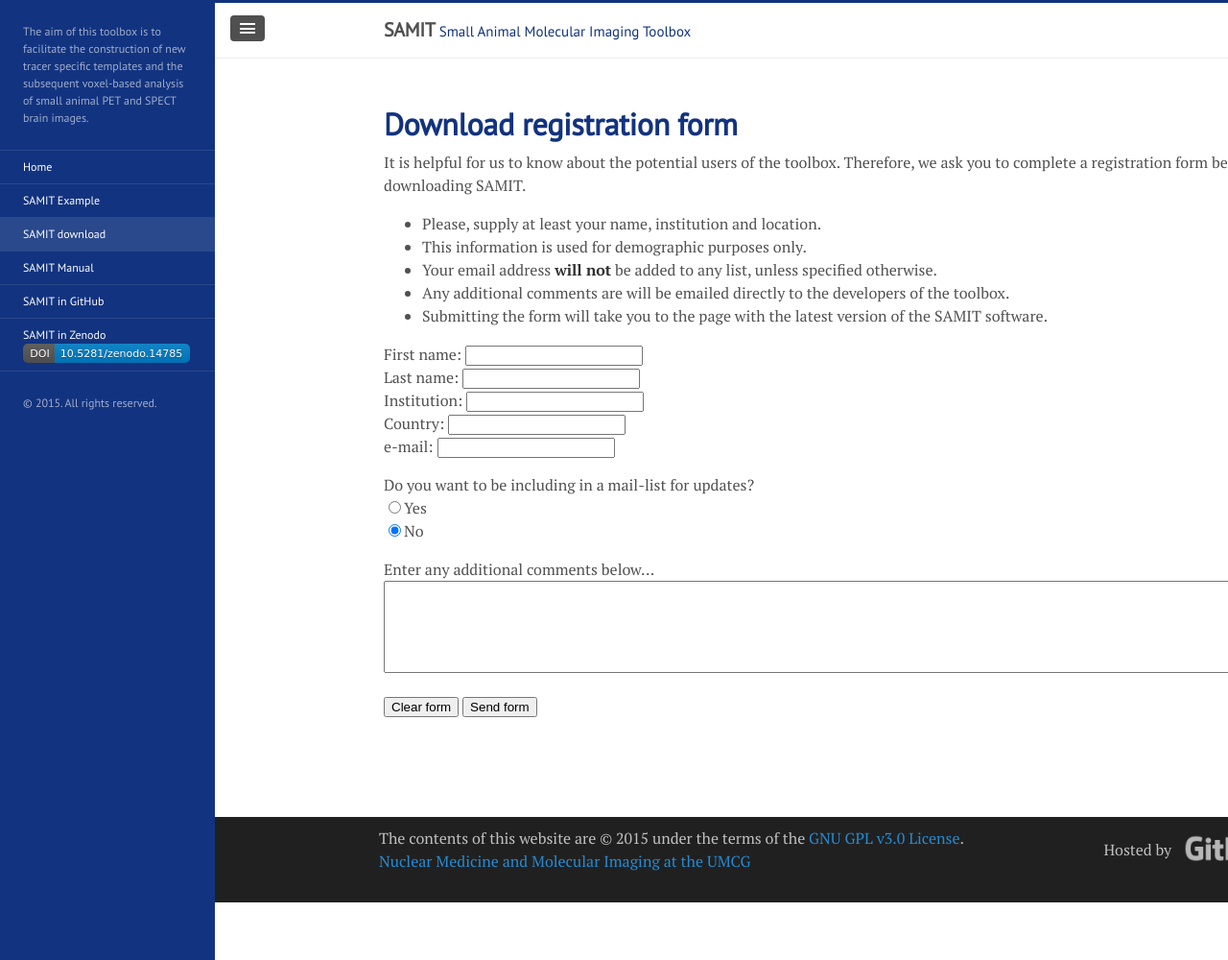
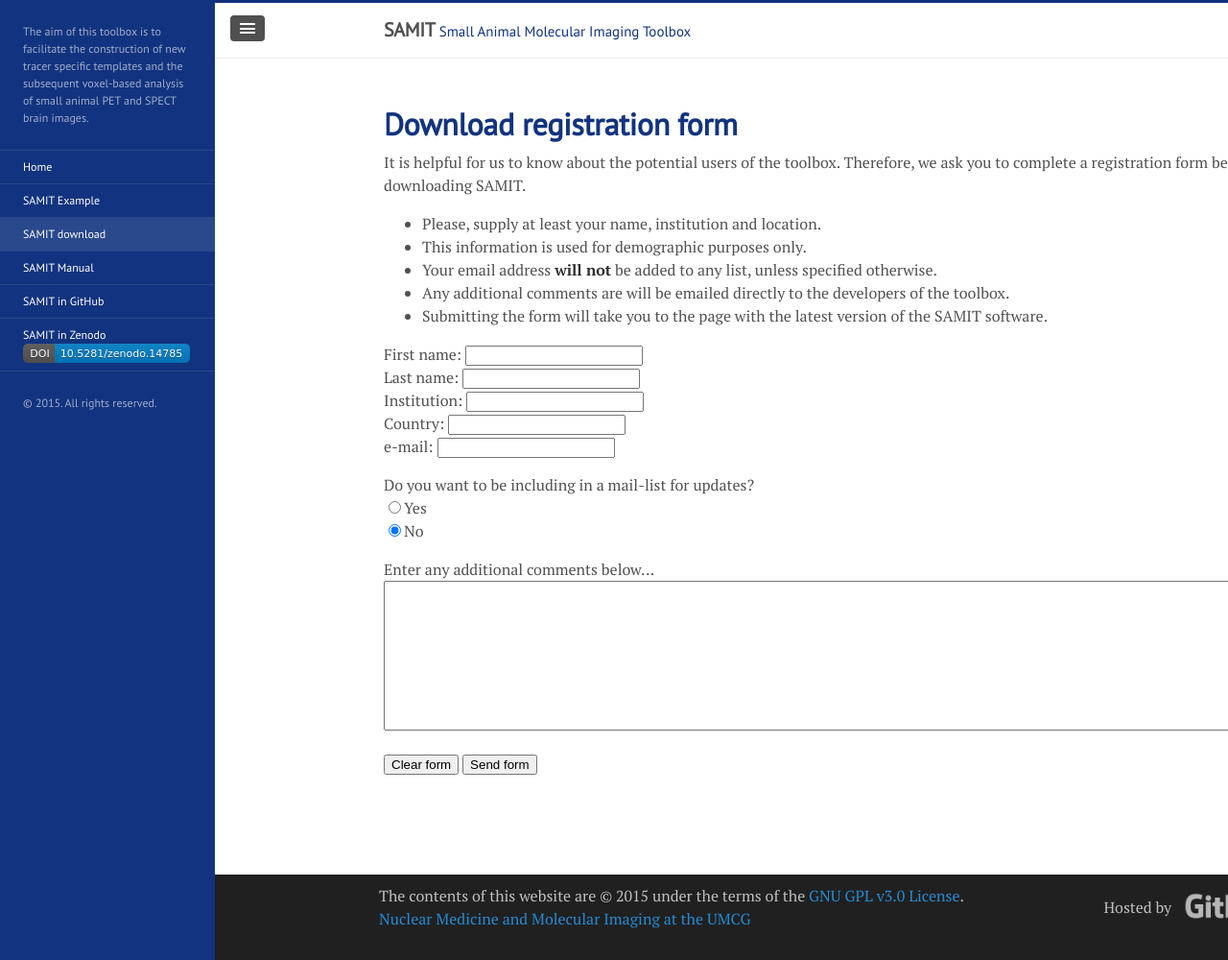
Before and after one commit to mic-umcg/samit, a Jekyll site: the page built from form.md, in a window 1280 px wide and 1000 px high. Shown: the whole window at 96% size. Built offline with Jekyll 4.4.1, drawn with Linux system fonts in a browser that asks for light colours; Markdown is read by kramdown in place of the engine named in the settings.

Commit message:
Update form.md

```diff
--- a/form.md
+++ b/form.md
@@ -34,7 +34,7 @@ It is helpful for us to know about the potential users of the toolbox. Therefore
 
   <p>
   Enter any additional comments below...<br>
-  <textarea name="body" rows="6" cols="150">
+  <textarea name="body" rows="10" cols="150">
   </textarea>
   </p>
 
```
